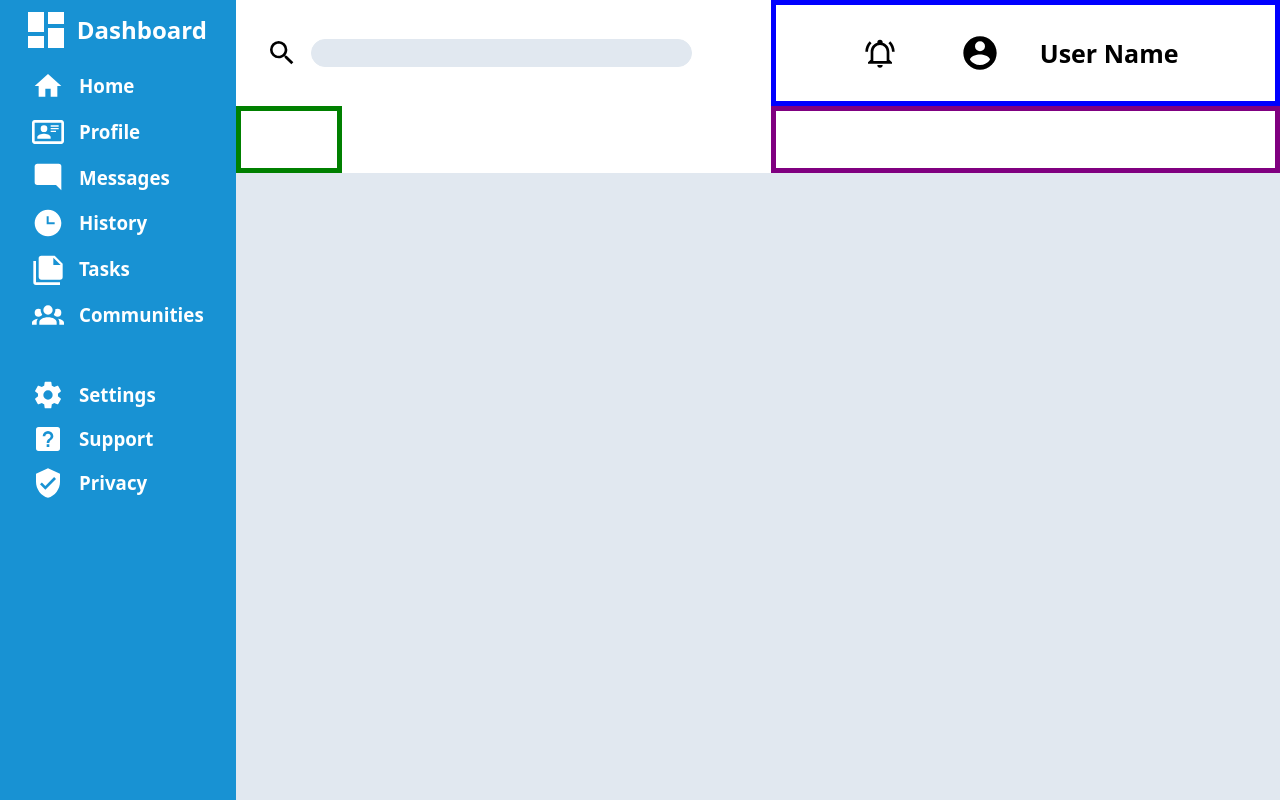
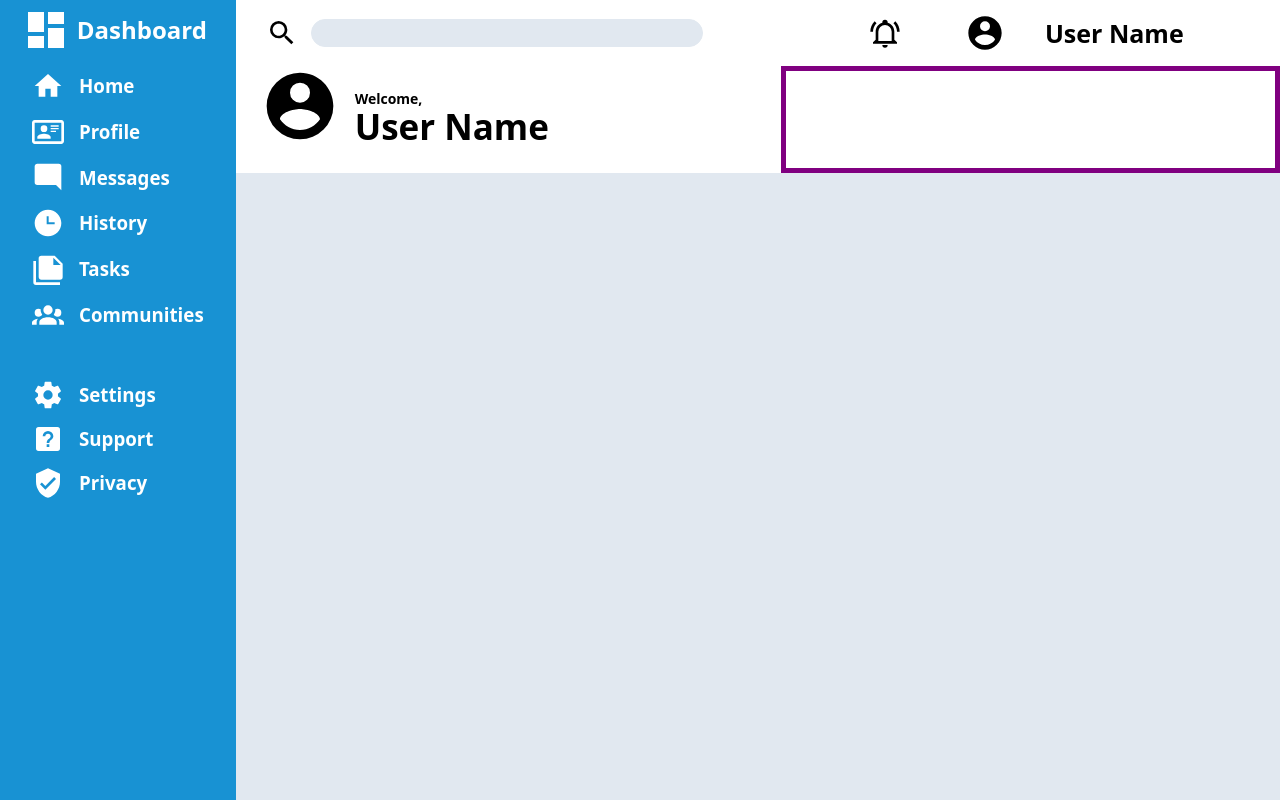
Before and after one commit to mrmiffmiff/odin-admin-dashboard, a website: page index.html in a window 1280 px wide. Drawn offline with nearby package versions, Linux system fonts and the light colour scheme.

Commit message:
welcome area

```diff
--- a/index.html
+++ b/index.html
@@ -24,7 +24,11 @@
                 <img src="./assets/icons/account-circle.svg" alt="Profile" id="profPic">
                 <p id="profName">User Name</p>
             </div>
-            <div class="welcome"></div>
+            <div class="welcome">
+                <img src="./assets/icons/account-circle.svg" alt="Profile for Welcome" id="welcomeProfPic" />
+                <p id="welcomeText">Welcome,</p>
+                <p id="user">User Name</p>
+            </div>
             <div class="buttons"></div>
         </div>
         <div class="sidebar">
--- a/style.css
+++ b/style.css
@@ -1,3 +1,7 @@
+p {
+    margin: 0;
+}
+
 .container {
     display: grid;
     height: 100vh;
@@ -41,7 +45,6 @@
 }
 
 .profile {
-    border: solid blue 5px;
     grid-area: profile;
     display: grid;
     grid-template-columns: 80px 120px 1fr;
@@ -56,14 +59,33 @@
 
 #profName {
     justify-self: start;
-    margin: 0;
     font-size: 25px;
     font-weight: bold;
 }
 
 .welcome {
-    border: solid green 5px;
     grid-area: welcome;
+    padding-left: 1.5em;
+    display: grid;
+    grid-template-columns: 5em 1fr;
+}
+
+#welcomeProfPic {
+    height: 5em;
+    grid-row: 1/3;
+}
+
+#welcomeText {
+    font-weight: bold;
+    font-size: 14px;
+    align-self: end;
+    margin-left: 15px;
+}
+
+#user {
+    font-weight: bold;
+    font-size: 35px;
+    margin-left: 15px;
 }
 
 .buttons {
```
